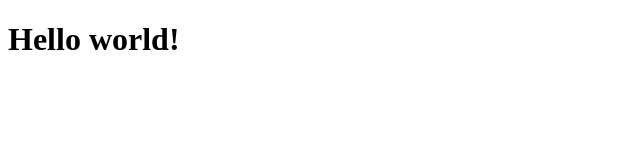
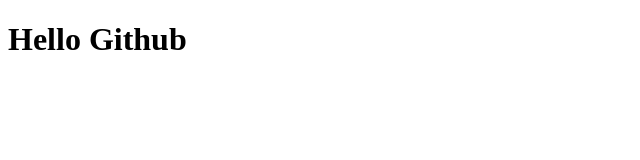
Before and after one commit to drumms22/drumms22, a plain HTML site: page index.html in a window 1280 px wide. Shown: the full height of the page, 0-640 px from the left. Drawn offline with Linux system fonts and the light colour scheme.

Commit message:
Update index.html

```diff
--- a/index.html
+++ b/index.html
@@ -5,6 +5,6 @@
     <title></title>
   </head>
   <body>
-    <h1>Hello world!</h1>
+    <h1>Hello Github</h1>
   </body>
 </html>
```
